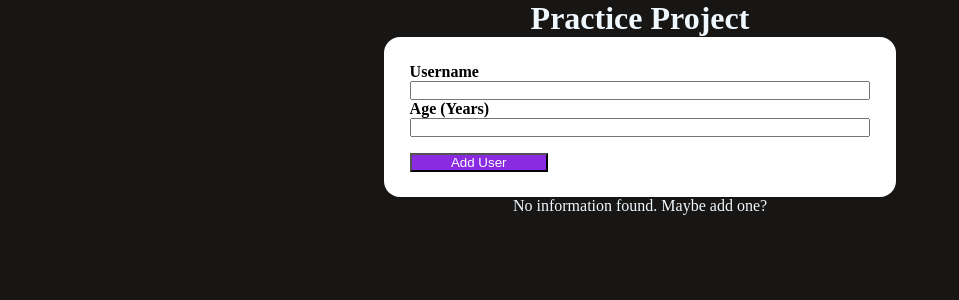
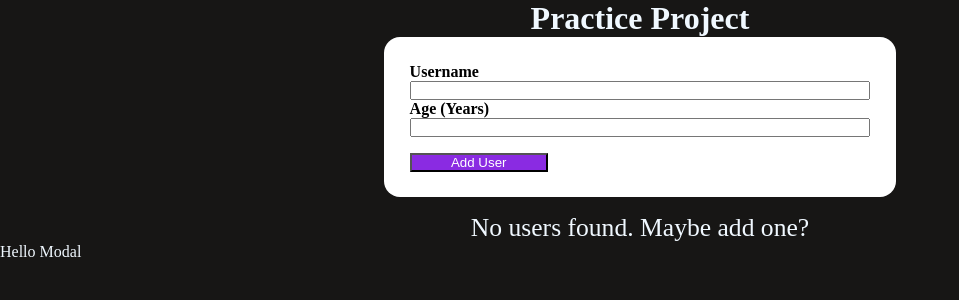
Before and after one commit to Theodoric-Graham/practice-project-1, a React (Create React App) app: page / in a window 1280 px wide. Both pictures are taken after a click on the item "John (31 years old)". Shown: the top 300 px of the page, without its empty margins (0-959 px from the left). Built offline with nearby package versions, Linux system fonts and the light colour scheme.

Commit message:
Started on Validation and Modal Window

```diff
--- a/src/App.css
+++ b/src/App.css
@@ -62,3 +62,8 @@ li {
   border-radius: 1rem;
   list-style: none;
 }
+
+p {
+  margin-top: 1rem;
+  font-size: 1.6rem;
+}
--- a/src/App.js
+++ b/src/App.js
@@ -2,6 +2,7 @@ import "./App.css";
 import Input from "./Input";
 import React, { useState } from "react";
 import InputList from "./InputList";
+import Modal from "./Modal";
 
 function App() {
   const [userInfo, setUserInfo] = useState([
@@ -27,7 +28,7 @@ function App() {
   };
 
   let content = (
-    <p style={{ textAlign: "center" }}>No information found. Maybe add one?</p>
+    <p style={{ textAlign: "center" }}>No users found. Maybe add one?</p>
   );
 
   if (userInfo.length > 0) {
@@ -39,6 +40,7 @@ function App() {
       <h1>Practice Project </h1>
       <Input onAddInfo={addInfoHandler} />
       {content}
+      <Modal />
     </div>
   );
 }
--- a/src/Input.js
+++ b/src/Input.js
@@ -1,4 +1,6 @@
 import React, { useState } from "react";
+import InvalidUsername from "./InvalidUsername";
+import InvalidAge from "./InvalidAge";
 
 const Input = (props) => {
   const [enteredUsername, setEnteredUsername] = useState("");
@@ -23,13 +25,15 @@ const Input = (props) => {
     event.preventDefault();
     if (enteredUsername.trim().length === 0) {
       console.log("not valid");
+
       setIsValid(false);
-      return;
+      <InvalidUsername />;
     }
     if (Math.sign(enteredAge) !== 1) {
       console.log("not a digit");
+
       setIsValid(false);
-      return;
+      return <InvalidAge />;
     }
     props.onAddInfo(enteredUsername, enteredAge);
   };
--- /dev/null
+++ b/src/InvalidAge.js
@@ -0,0 +1,5 @@
+const InvalidAge = () => {
+  return <div className="age-invalid">Age must be a number above 0</div>;
+};
+
+export default InvalidAge;
--- /dev/null
+++ b/src/InvalidUsername.js
@@ -0,0 +1,9 @@
+const InvalidUsername = () => {
+  return (
+    <div className="username-invalid">
+      Username must consist of letters only
+    </div>
+  );
+};
+
+export default InvalidUsername;
--- /dev/null
+++ b/src/Modal.js
@@ -0,0 +1,5 @@
+const Modal = () => {
+  return <div>Hello Modal</div>;
+};
+
+export default Modal;
```
